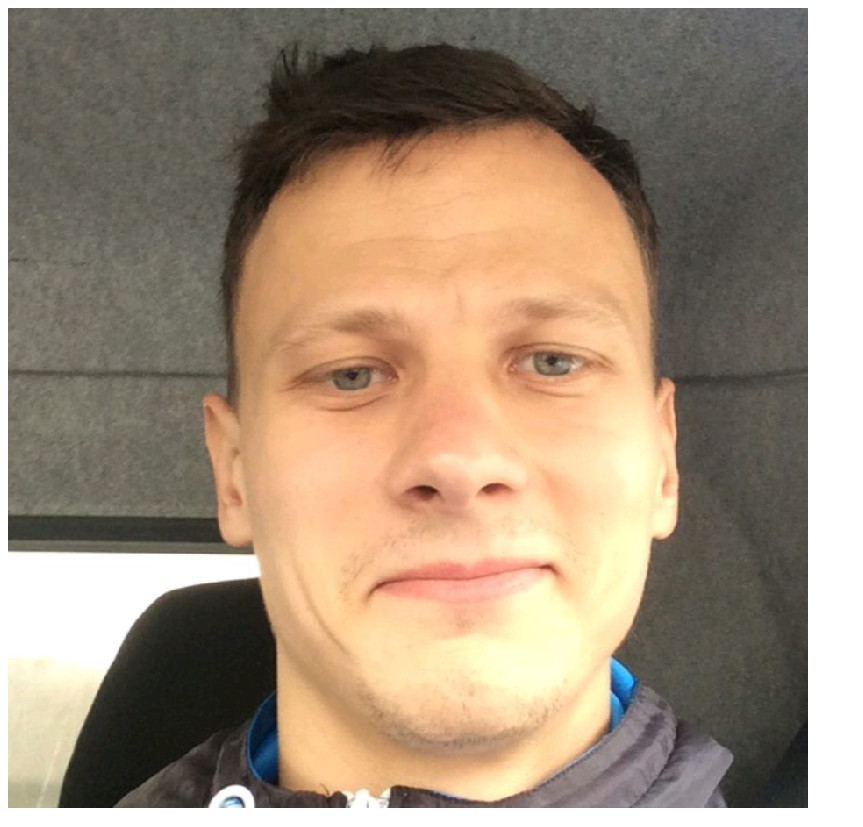
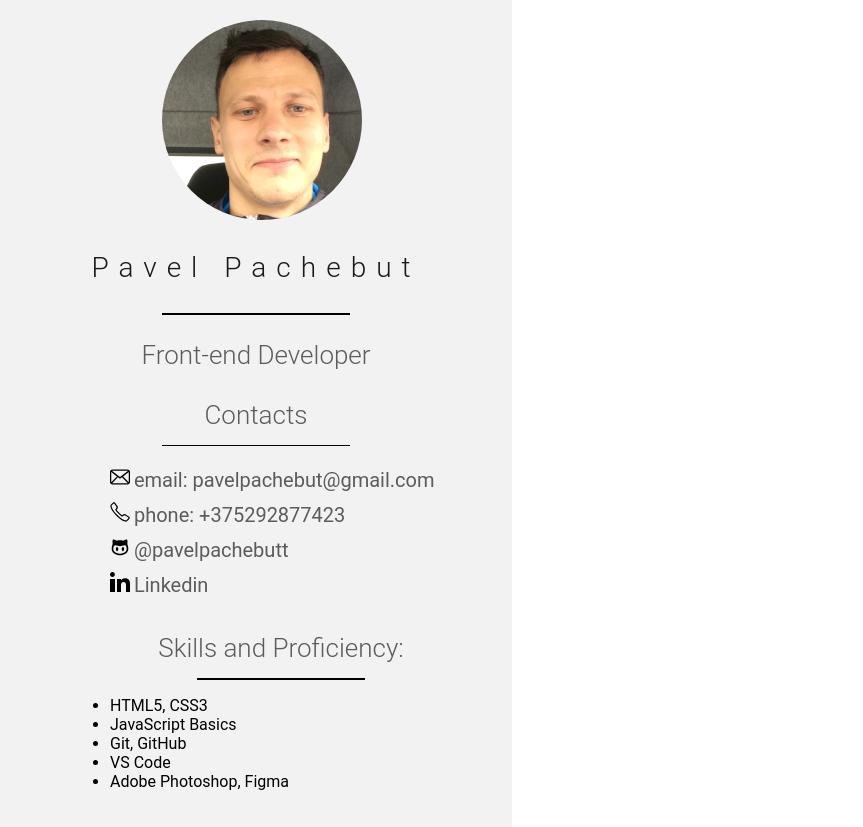
Before and after one commit to pavelpachebutt/rsschool-cv, a plain HTML site: page index.html in a window 1280 px wide. Shown: the whole page, without its empty margins (0-863 px from the left). Drawn offline with Linux system fonts and the light colour scheme.

Commit message:
feat:start task CV

```diff
--- a/index.html
+++ b/index.html
@@ -8,6 +8,51 @@
     <title>CV</title>
 </head>
 <body>
-    <img src="./1664884484714.jpg" alt="img">
+    <main class="main">
+        <div class="container">
+            <section class="profile">
+                <img src="./1664884484714.jpg" alt="foto" class="logo-foto">
+                <div class="profile-content-title">
+                    <h1 class="main-title">Pavel Pachebut</h1>
+                    <div class="line"></div>
+                    <h3 class="main-subtitle">Front-end Developer</h3>
+                </div>
+                <div class="contact">
+                    <h3 class="contact-title">Contacts</h3>
+                    <div class="line"></div>
+                    <ul class="contact-list">
+                        <li class="contact-item">
+                            <img src="./icon/mail-svgrepo-com.svg" alt="email" class="contact-icon">
+                            <a href="mailto:pavelpachebut@gmail.com" title="email:pavelpachebut@gmail.com">email: pavelpachebut@gmail.com</a>
+                        </li>
+                        <li class="contact-item">
+                            <img src="./icon/phone-svgrepo-com.svg" alt="email" class="contact-icon">
+                            <a href="tel:+375292877423" title="phone:+375292877423">phone: +375292877423</a>
+                        </li>
+                        <li class="contact-item">
+                            <img src="./icon/github-svgrepo-com.svg" alt="email" class="contact-icon">
+                            <a href="https://github.com/pavelpachebutt" title="github">@pavelpachebutt</a>
+                        </li>
+                        <li class="contact-item">
+                            <img src="./icon/linkedin-161-svgrepo-com.svg" alt="email" class="contact-icon">
+                            <a href="https://www.linkedin.com/in/pavel-pachebut-804a02251/" title="linkedin">Linkedin</a>
+                        </li>
+                    </ul>
+                </div>
+                <div class="skills">
+                    <h3>Skills and Proficiency:</h3>
+                    <div class="line"></div>
+                    <ul>
+                        <li>HTML5, CSS3</li>
+                        <li>JavaScript Basics</li>
+                        <li>Git, GitHub</li>
+                        <li>VS Code</li>
+                        <li>Adobe Photoshop, Figma</li>
+                    </ul>
+                </div>
+            </section>
+            <section class="main-infotmation"></section>
+        </div>
+    </main>
 </body>
 </html>
--- a/style.css
+++ b/style.css
@@ -1,3 +1,106 @@
+* {
+    box-sizing: border-box;
+  }
+
+html {
+    scroll-behavior: smooth;
+}
+
+:root {
+    --color-back-profile: rgb(242, 242, 242);
+    --color-text-black: rgb(30, 25, 25);
+    --color-subtitle: #5C5C5C;
+}
+
+h3 {
+    color: var(--color-subtitle);
+    font-size: 26px;
+    font-weight: 300;
+    margin: 15px 0;
+}
+
 body {
-    font-family: 'Times New Roman', Times, serif;
+    display: flex;
+    flex-direction: column;
+    justify-content: space-between;
+    min-height: 100vh;
+    margin: 0;
+    padding: 0;
+    font-family: 'Roboto', sans-serif;
+    min-height: 100vh;
 }
+
+.container {
+    margin: 0 auto;
+    max-width: 1440px;
+}
+
+.profile {
+    display: flex;
+    flex-direction: column;
+    text-align: center;
+    /* justify-content: center; */
+    width: 40%;
+    background-color: var(--color-back-profile);
+    padding: 20px;
+}
+
+.logo-foto {
+    width: 200px;
+    height: 200px;
+    border-radius: 50%;
+    object-fit: cover;
+    margin-left: 30%;
+}
+
+.main-title {
+    position: relative;
+    padding: 0;
+    margin-bottom: 20px;
+    color: var(--color-text-black);
+    font-size: 28px;
+    font-weight: 300;
+    letter-spacing: 10px;
+    line-height: 50px;
+}
+
+.line {
+    background-color: black;
+    width: 40%;
+    height: 1.5px;
+    margin: 0 auto;
+}
+
+.main-subtitle {
+    padding-top: 10px; ;
+
+}
+
+.contact-icon {
+    width: 20px;
+    height: 20px;
+}
+
+.contact-list {
+    list-style: none;
+    text-align: start;
+    margin-left: 50px;
+}
+
+.contact-item {
+    padding: 5px 0;
+}
+
+.contact-item > a {
+    text-decoration: none;
+    color: var(--color-subtitle);
+    font-size: 20px;
+}
+
+.skills {
+    margin-left: 50px;
+}
+
+.skills > ul {
+    text-align: start;
+}
```
Also changed, not shown: icon/github-svgrepo-com.svg (added), icon/linkedin-161-svgrepo-com.svg (added), icon/mail-svgrepo-com.svg (added), icon/phone-svgrepo-com.svg (added), icon/telegram-svgrepo-com.svg (added), 1 other file.
